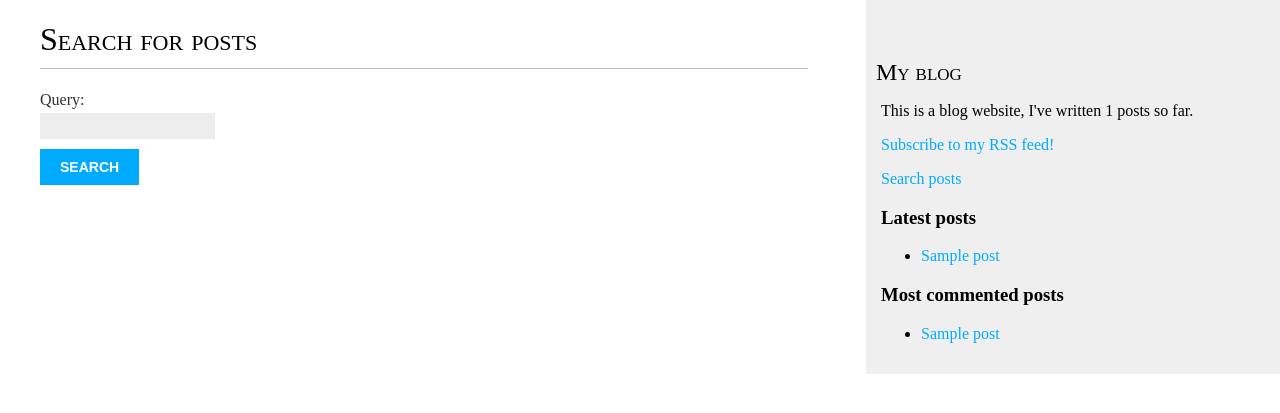
After one commit to codingEzio/code_py_bookreview_django2_by_example, a Django app: page /blog/search/ in a window 1280 px wide. The commit adds this page. Shown: the top 413 px of the page. Run offline with Django 3.2, Linux system fonts and the light colour scheme; tables that the repository leaves empty hold one stand-in row (values such as "Sample post").

Commit message:
Adding search functionality (basic)

```diff
--- a/djbBlog/blog/forms.py
+++ b/djbBlog/blog/forms.py
@@ -21,3 +21,7 @@ class CommentForm(forms.ModelForm):
     class Meta:
         model = Comment
         fields = ('name', 'email', 'body')
+
+
+class SearchForm(forms.Form):
+    query = forms.CharField()
--- a/djbBlog/blog/urls.py
+++ b/djbBlog/blog/urls.py
@@ -21,4 +21,7 @@ urlpatterns = [
 
     path('feed/',
          LatestPostsFeed(), name='post_feed'),
+
+    path('search/',
+         views.post_search, name='post_search'),
 ]
--- a/djbBlog/blog/views.py
+++ b/djbBlog/blog/views.py
@@ -7,8 +7,10 @@ from django.core.paginator import Paginator, EmptyPage, PageNotAnInteger
 from django.views.generic import ListView
 from django.db.models import Count
 
+from django.contrib.postgres.search import SearchVector
+
 from .models import Post, Comment
-from .forms import EmailPostForm, CommentForm
+from .forms import EmailPostForm, CommentForm, SearchForm
 
 from taggit.models import Tag
 
@@ -115,3 +117,24 @@ def post_share(request, post_id):
     return render(request, 'blog/post/share.html', { 'post': post,
                                                      'form': form,
                                                      'sent': sent })
+
+
+def post_search(request):
+    form = SearchForm()
+    query = None
+    results = []
+
+    if 'query' in request.GET:
+        form = SearchForm(request.GET)
+
+        if form.is_valid():
+            query = form.cleaned_data['query']
+            results = Post.posts \
+                .annotate(search=SearchVector('title', 'body')) \
+                .filter(search=query)
+
+    return render(request,
+                  'blog/post/search.html',
+                  { 'form'   : form,
+                    'query'  : query,
+                    'results': results })
--- a/djbBlog/templates/blog/base.html
+++ b/djbBlog/templates/blog/base.html
@@ -17,9 +17,12 @@
 <div id="sidebar">
 	<h2>My blog</h2>
 	<p>This is a blog website, I've written {% my_post_count %} posts so far.</p>
+	<p>
+		<a href="{% url "blog:post_feed" %}">Subscribe to my RSS feed!</a>
+	</p>
 
 	<p>
-		<a href="{% url "blog:post_feed" %}">Subscribe to my RSS feed!</a>
+		<a href="{% url "blog:post_search" %}">Search posts</a>
 	</p>
 
 	<h3>Latest posts</h3>
--- /dev/null
+++ b/djbBlog/templates/blog/post/search.html
@@ -0,0 +1,38 @@
+{% extends "blog/base.html" %}
+
+{% block title %}Search
+{% endblock %}
+
+{% block content %}
+	{% if query %}
+		{# If we do have a query, display the results & its numbers #}
+		<h1>Posts containing "{{ query }}"</h1>
+		<h3>
+			{% with results.count as total_results %}
+				Found {{ total_results }} result{{ total_results|pluralize }}
+			{% endwith %}
+		</h3>
+
+		{% for post in results %}
+			<h4>
+				<a href="{{ post.get_absolute_url }}">{{ post.title }}</a>
+			</h4>
+			{{ post.body|truncatewords:5 }}
+		{% empty %}
+			<p>There are no results for your query.</p>
+		{% endfor %}
+
+		<p>
+			<a href="{% url "blog:post_search" %}">Search again</a>
+		</p>
+
+	{% else %}
+		{# Display a blank search form by default #}
+		<h1>Search for posts</h1>
+		<form action="." method="get">
+			{{ form.as_p }}
+			<input type="submit" value="Search">
+		</form>
+
+	{% endif %}
+{% endblock %}
```
Also changed, not shown: djbBlog/projBlog/settings.py (+7 -1 lines).
